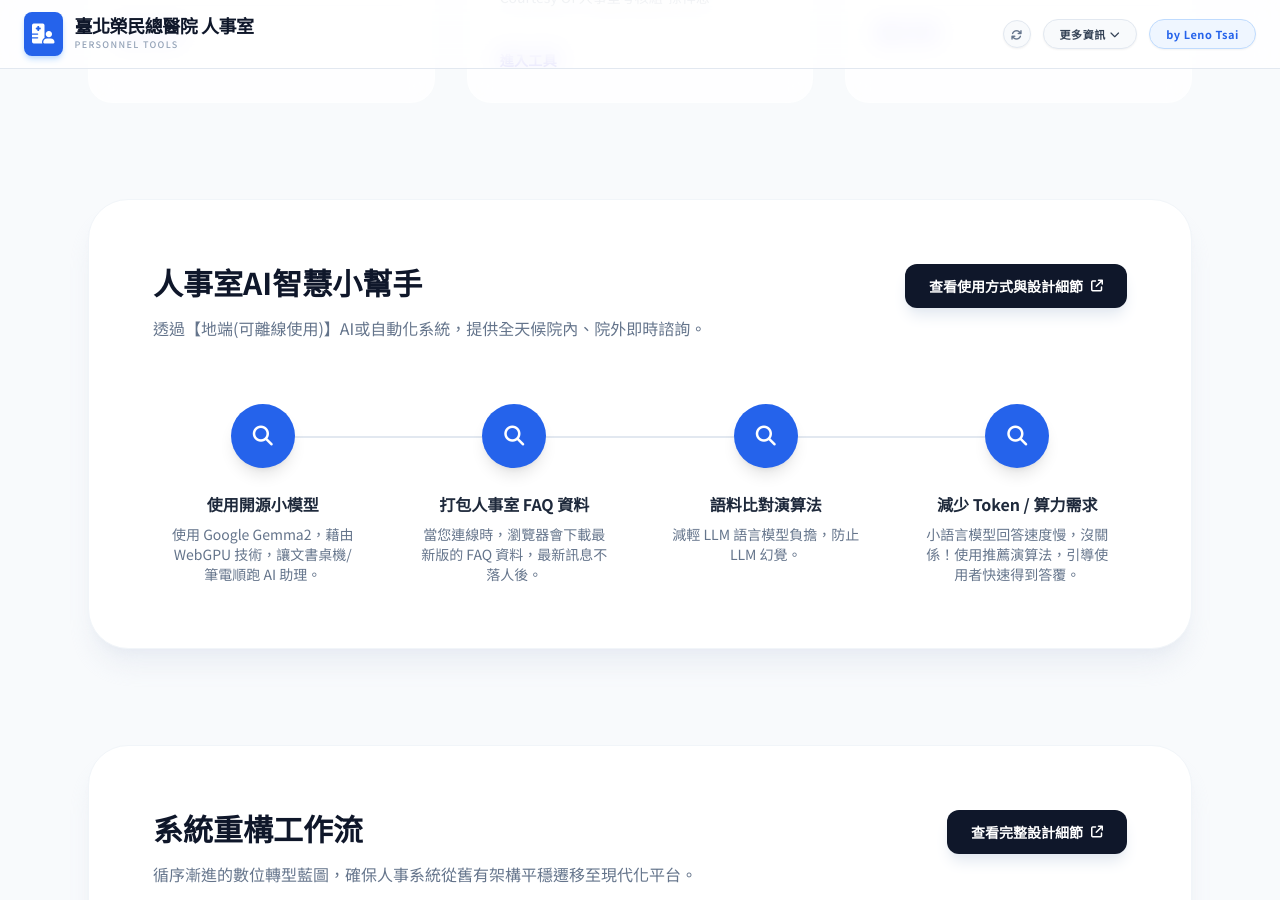
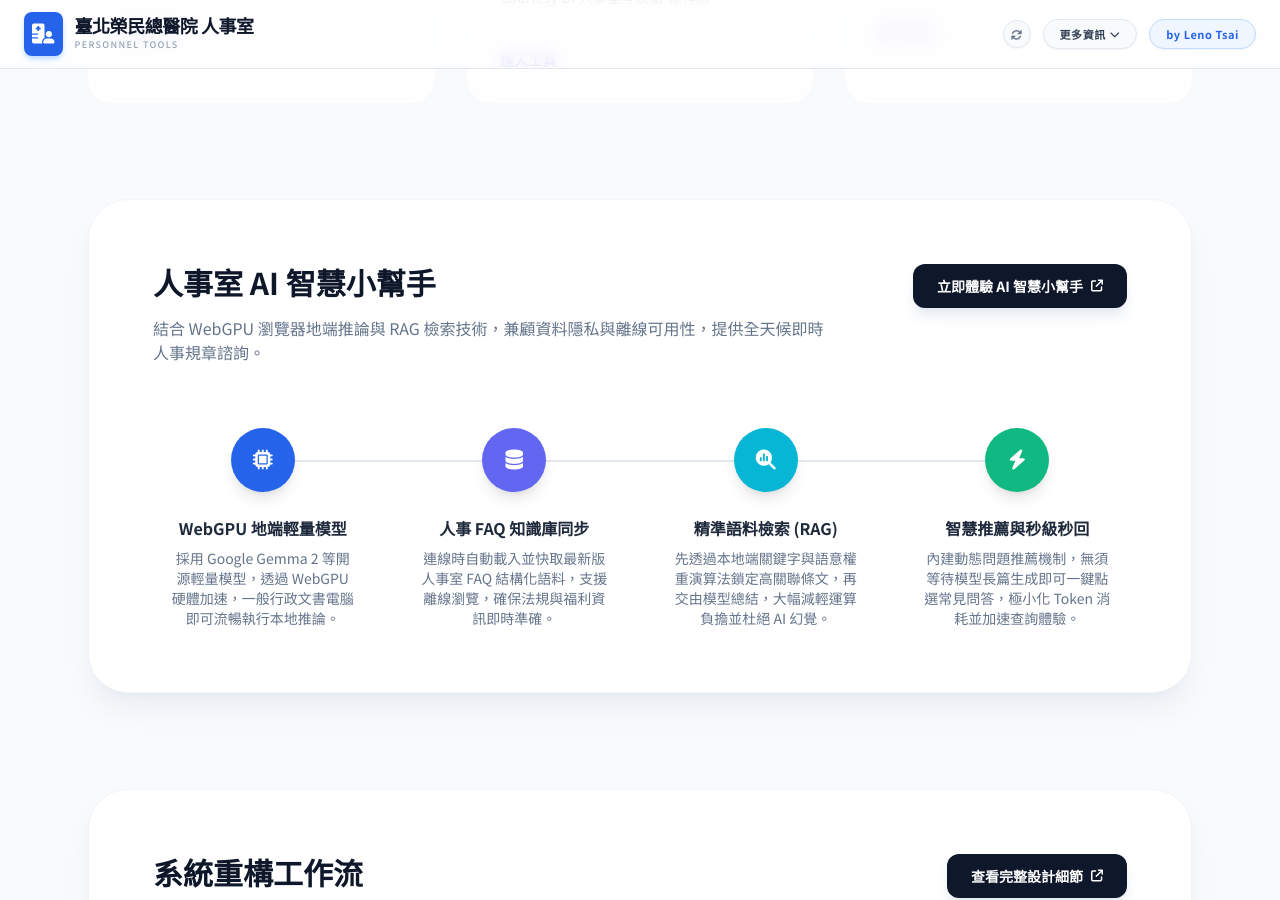
Before and after one commit to lennox0909/vghtpe-hr-tools, a Jekyll site: the page built from index.html, in a window 1280 px wide and 900 px high, scrolled down 1245 px. Built offline with Jekyll 4.4.1, drawn with Linux system fonts in a browser that asks for light colours; nearby versions of some CDN libraries.

Commit message:
chore: rivise auto-service workflow block

```diff
--- a/_data/workflows.yml
+++ b/_data/workflows.yml
@@ -1,30 +1,58 @@
 # 工作流區塊：AI智慧小幫手
-auto-service:
+# auto-service:
+#   header:
+#     title: "人事室AI智慧小幫手"
+#     description: "透過【地端(可離線使用)】AI或自動化系統，提供全天候院內、院外即時諮詢。"
+#     button_text: "查看使用方式與設計細節"
+#     url: "/auto-reply/"
+#   steps:
+#     - title: 使用開源小模型
+#       icon: fa-magnifying-glass
+#       color_theme: blue-600
+#       description: 使用 Google Gemma2，藉由 WebGPU 技術，讓文書桌機/筆電順跑 AI 助理。
+
+#     - title: 打包人事室 FAQ 資料
+#       icon: fa-magnifying-glass
+#       color_theme: blue-600
+#       description: 當您連線時，瀏覽器會下載最新版的 FAQ 資料，最新訊息不落人後。
+
+#     - title: 語料比對演算法
+#       icon: fa-magnifying-glass
+#       color_theme: blue-600
+#       description: 減輕 LLM 語言模型負擔，防止 LLM 幻覺。
+
+#     - title: 減少 Token / 算力需求
+#       icon: fa-magnifying-glass
+#       color_theme: blue-600
+#       description: 小語言模型回答速度慢，沒關係！使用推薦演算法，引導使用者快速得到答覆。
+
+# 工作流區塊：AI智慧小幫手
+auto-reply:
   header:
-    title: "人事室AI智慧小幫手"
-    description: "透過【地端(可離線使用)】AI或自動化系統，提供全天候院內、院外即時諮詢。"
-    button_text: "查看使用方式與設計細節"
+    title: "人事室 AI 智慧小幫手"
+    description: "結合 WebGPU 瀏覽器地端推論與 RAG 檢索技術，兼顧資料隱私與離線可用性，提供全天候即時人事規章諮詢。"
+    button_text: "立即體驗 AI 智慧小幫手"
     url: "/auto-reply/"
   steps:
-    - title: 使用開源小模型
-      icon: fa-magnifying-glass
+    - title: WebGPU 地端輕量模型
+      icon: fa-microchip
       color_theme: blue-600
-      description: 使用 Google Gemma2，藉由 WebGPU 技術，讓文書桌機/筆電順跑 AI 助理。
+      description: 採用 Google Gemma 2 等開源輕量模型，透過 WebGPU 硬體加速，一般行政文書電腦即可流暢執行本地推論。
 
-    - title: 打包人事室 FAQ 資料
-      icon: fa-magnifying-glass
-      color_theme: blue-600
-      description: 當您連線時，瀏覽器會下載最新版的 FAQ 資料，最新訊息不落人後。
+    - title: 人事 FAQ 知識庫同步
+      icon: fa-database
+      color_theme: indigo-500
+      description: 連線時自動載入並快取最新版人事室 FAQ 結構化語料，支援離線瀏覽，確保法規與福利資訊即時準確。
 
-    - title: 語料比對演算法
-      icon: fa-magnifying-glass
-      color_theme: blue-600
-      description: 減輕 LLM 語言模型負擔，防止 LLM 幻覺。
+    - title: 精準語料檢索 (RAG)
+      icon: fa-magnifying-glass-chart
+      color_theme: cyan-500
+      description: 先透過本地端關鍵字與語意權重演算法鎖定高關聯條文，再交由模型總結，大幅減輕運算負擔並杜絕 AI 幻覺。
 
-    - title: 減少 Token / 算力需求
-      icon: fa-magnifying-glass
-      color_theme: blue-600
-      description: 小語言模型回答速度慢，沒關係！使用推薦演算法，引導使用者快速得到答覆。
+    - title: 智慧推薦與秒級秒回
+      icon: fa-bolt
+      color_theme: emerald-500
+      description: 內建動態問題推薦機制，無須等待模型長篇生成即可一鍵點選常見問答，極小化 Token 消耗並加速查詢體驗。
 
 # 工作流區塊：系統重構
 refactor:
```
